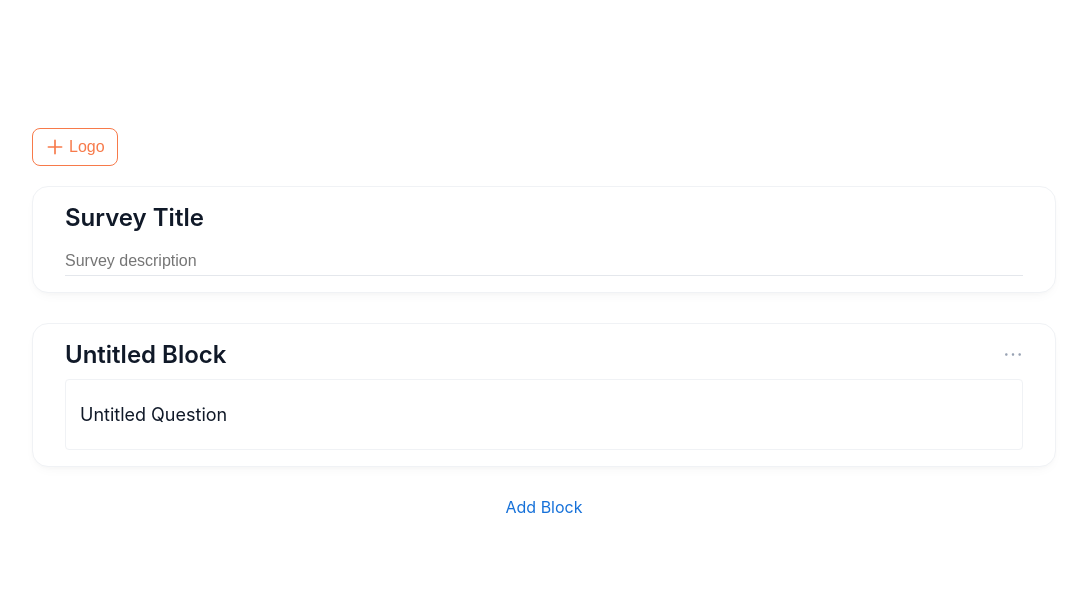
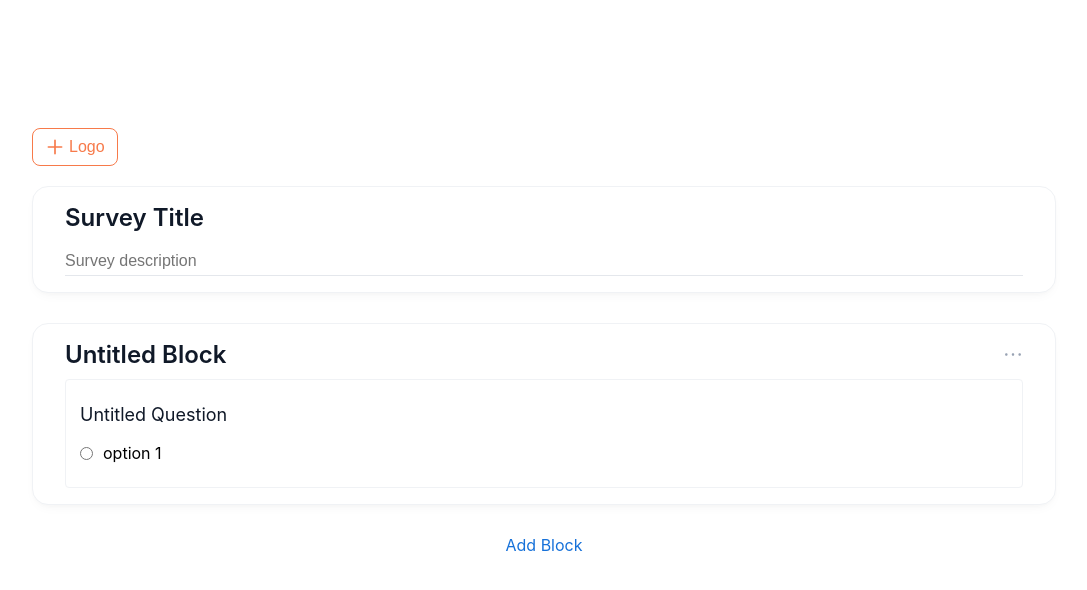
Before and after one commit to Sackah/sb-practice, an Angular app: page / in a window 1280 px wide. Shown: the top 590 px of the page, without its empty margins (96-1183 px from the left). Built offline with nearby package versions, Linux system fonts and the light colour scheme.

Commit message:
added question types and toggles

```diff
--- a/src/app/components/block/block.component.ts
+++ b/src/app/components/block/block.component.ts
@@ -52,7 +52,7 @@ export class BlockComponent {
   handleAddQuestion() {
     this.block.questions = [
       ...this.block.questions,
-      new SBQuestion('Untitled Question', 'paragraph'),
+      new SBQuestion('Untitled Question', 'multiple-choice', ['option 1']),
     ];
   }
 
--- a/src/app/components/question/question.component.html
+++ b/src/app/components/question/question.component.html
@@ -3,11 +3,67 @@
         <main>
             <h1 class="title">{{question.title.detail}}</h1>
         </main>
-    }@else(){
+
+        <!-- Cases for question types -->
+        @switch (question.type) {
+            @case ('multiple-choice') {
+                @for (option of question.options; track $index) {
+                    <div class="mcq">
+                        <label for="{{option}}{{$index}}">{{option}}</label>
+                        <input type="radio" id="{{option}}{{$index}}" name="option" [value]="option">
+                    </div>
+                }
+            }
+            @case ('checkbox') {
+
+            }
+            @case ('dropdown') {
+
+            }
+            @case ('short-text') {
+            <p class="paragraph" contenteditable="true" data-placeholder="Short answer text"></p>
+            }
+            @case ('paragraph') {
+            <p class="paragraph" contenteditable="true" data-placeholder="Long answer text"></p>
+            }
+
+        }
+    }
+    @else(){
         <main>
             <input class="title" type="text" [(ngModel)]="question.title.detail" />
-        <app-select></app-select>
+            <app-select (selectionChange)="handleTypeChange($event)"></app-select>
         </main>
+
+        <!-- Cases for question types in editable mode -->
+        @switch (question.type) {
+            @case ('multiple-choice')
+            {
+                @for (option of question.options; track $index) {
+                <div class="mcq">
+                    <input type="text" [(ngModel)]="question.options[$index]">
+                    <input type="radio" id="option{{$index}}" name="option" [value]="option">
+                </div>
+                }
+                <div class="adder">
+                    <input type="radio" disabled>
+                    <p (click)="addOption()">Add option</p> or <p>add "Other"</p>
+                </div>
+            }
+            @case ('checkbox') {
+
+            }
+            @case ('dropdown') {
+
+            }
+            @case ('short-text') {
+            <p class="paragraph" contenteditable="true" data-placeholder="Short answer text"></p>
+            }
+            @case ('paragraph') {
+            <p class="paragraph" contenteditable="true" data-placeholder="Long answer text"></p>
+            }
+        }
+
         <div class="buttons">
             <img src="assets/copy-icon.svg" (click)="handleDuplicateQuestion()" alt="">
 
--- a/src/app/components/question/question.component.scss
+++ b/src/app/components/question/question.component.scss
@@ -108,3 +108,65 @@ $knob-offset: 0.2rem;
     }
   }
 }
+
+/**
+ * Question Types
+ */
+.paragraph {
+  border-bottom: 1px dashed #ccc;
+  display: block;
+  width: 100%;
+  box-sizing: border-box;
+  white-space: pre-wrap;
+
+  &[contenteditable="true"]:empty:before {
+    content: attr(data-placeholder);
+    color: #aaa;
+  }
+
+  &:focus {
+    outline: none;
+  }
+}
+
+.mcq {
+  display: flex;
+  flex-direction: row-reverse;
+  align-items: center;
+  justify-content: flex-end;
+  gap: 10px;
+  margin-top: 10px;
+
+  & > input {
+    display: inline;
+    font-size: 1rem;
+  }
+
+  & > input[type="text"] {
+    border: none;
+    border-bottom: 1px solid #101928;
+    outline: none;
+    &:focus {
+      outline: none;
+    }
+  }
+}
+
+.adder {
+  display: flex;
+  align-items: center;
+  gap: 10px;
+  margin-top: 10px;
+  font-size: 1rem;
+
+  & p:first-of-type {
+    display: inline;
+    color: #667185;
+    cursor: pointer;
+  }
+  & p:last-of-type {
+    display: inline;
+    color: #1671d9;
+    cursor: pointer;
+  }
+}
--- a/src/app/components/question/question.component.ts
+++ b/src/app/components/question/question.component.ts
@@ -1,5 +1,5 @@
 import { Component, EventEmitter, Input, Output } from '@angular/core';
-import { SBQuestion } from '../../models/question.model';
+import { QuestionType, SBQuestion } from '../../models/question.model';
 import { ClickOutsideDirective } from '../../directives/clickoutside.directive';
 import { FormsModule } from '@angular/forms';
 import { LongpressDirective } from '../../directives/longpress.directive';
@@ -30,4 +30,18 @@ export class QuestionComponent {
   handleDuplicateQuestion() {
     this.duplicateQuestion.emit(this.question);
   }
+
+  handleTypeChange(event: QuestionType) {
+    this.question.type = event;
+    if (event === 'multiple-choice' || event === 'checkbox') {
+      this.question.options = ['option 1'];
+    }
+  }
+
+  /**
+   * Operations on option
+   */
+  addOption() {
+    this.question.options.push(`option ${this.question.options.length + 1}`);
+  }
 }
--- a/src/app/models/block.model.ts
+++ b/src/app/models/block.model.ts
@@ -14,6 +14,8 @@ export class SBBlock {
       detail: title,
       style: new SBQuestionStyle(),
     };
-    this.questions.push(new SBQuestion('Untitled Question', 'short-text'));
+    const mcq = new SBQuestion('Untitled Question', 'multiple-choice');
+    mcq.options = ['option 1'];
+    this.questions.push(mcq);
   }
 }
--- a/src/app/models/question.model.ts
+++ b/src/app/models/question.model.ts
@@ -15,14 +15,14 @@ export class SBQuestion {
   type: QuestionType;
   tag?: string;
   required = false;
-  options?: string[];
+  options: string[] = [];
   answers: string | string[] = '';
 
   constructor(
     title = 'Untitled Question',
     type: QuestionType,
-    tag?: string,
-    options?: string[]
+    options?: string[],
+    tag?: string
   ) {
     this.title = {
       detail: title,
@@ -30,6 +30,6 @@ export class SBQuestion {
     };
     this.type = type;
     this.tag = tag;
-    this.options = options;
+    options?.forEach((option) => this.options.push(option));
   }
 }
--- a/src/app/select/select.component.ts
+++ b/src/app/select/select.component.ts
@@ -1,4 +1,4 @@
-import { Component, EventEmitter } from '@angular/core';
+import { Component, EventEmitter, Output } from '@angular/core';
 import { ClickOutsideDirective } from '../directives/clickoutside.directive';
 import { QuestionType } from '../models/question.model';
 import { BehaviorSubject } from 'rxjs';
@@ -16,6 +16,7 @@ export class SelectComponent {
   selection = new BehaviorSubject<QuestionType>('multiple-choice');
   selectionObservable = this.selection.asObservable();
   selectedItem!: string;
+  @Output() selectionChange = new EventEmitter<QuestionType>();
 
   ngOnInit() {
     this.selectedItem = 'Multiple Choice';
@@ -36,23 +37,24 @@ export class SelectComponent {
     this.selectionObservable.subscribe((item) => {
       switch (item) {
         case 'multiple-choice':
-          /**
-           * So inside these individual cases you can emit some event that the question component
-           * can listen to and updated/add the question type.
-           */
           this.selectedItem = 'Multiple Choice';
+          this.selectionChange.emit(item);
           break;
         case 'checkbox':
           this.selectedItem = 'Checkboxes';
+          this.selectionChange.emit(item);
           break;
         case 'dropdown':
           this.selectedItem = 'Dropdown';
+          this.selectionChange.emit(item);
           break;
         case 'paragraph':
           this.selectedItem = 'Paragraph';
+          this.selectionChange.emit(item);
           break;
         case 'short-text':
           this.selectedItem = 'Short text';
+          this.selectionChange.emit(item);
           break;
         default:
           break;
```
Lines whose indentation alone changed are shown as unchanged.
